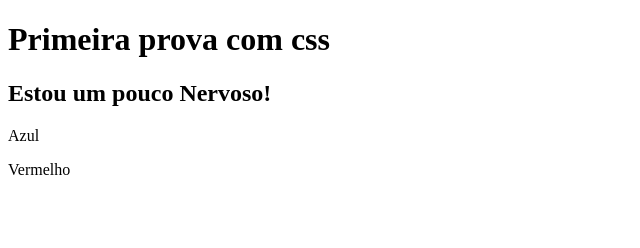
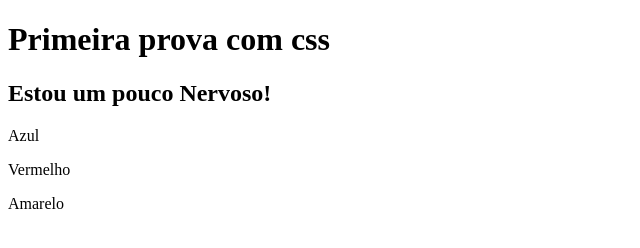
Before and after one commit to zidanenoauge-rgb/prova-html-css-FellipeBryan, a plain HTML site: page index.html in a window 1280 px wide. Shown: the full height of the page, 0-640 px from the left. Drawn offline with Linux system fonts and the light colour scheme.

Commit message:
Terceiro paragrafo

```diff
--- a/index.html
+++ b/index.html
@@ -11,5 +11,6 @@
     <h2>Estou um pouco Nervoso!</h2>
     <p>Azul</p>
     <p>Vermelho</p>
+    <p>Amarelo</p>
 </body>
 </html>
```
